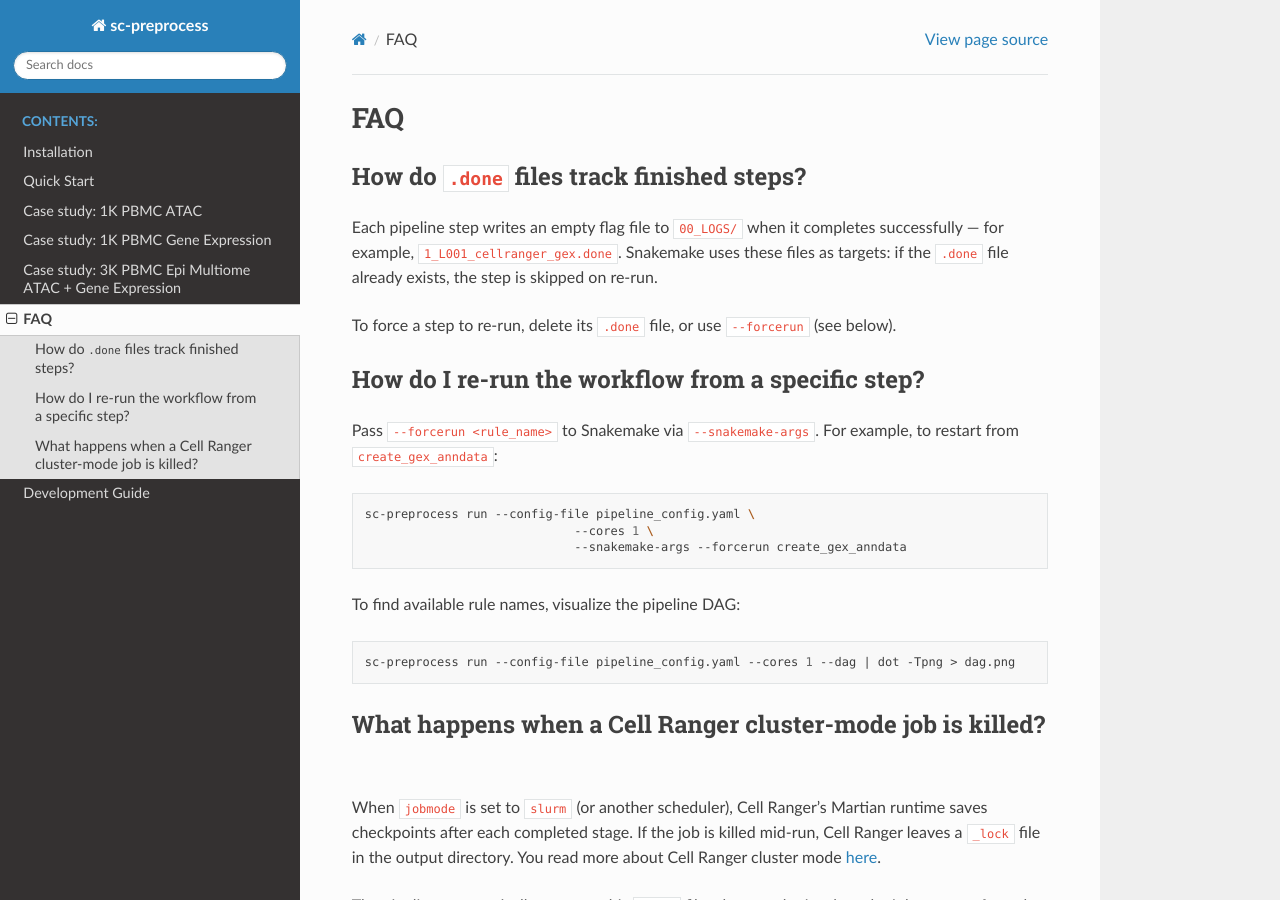
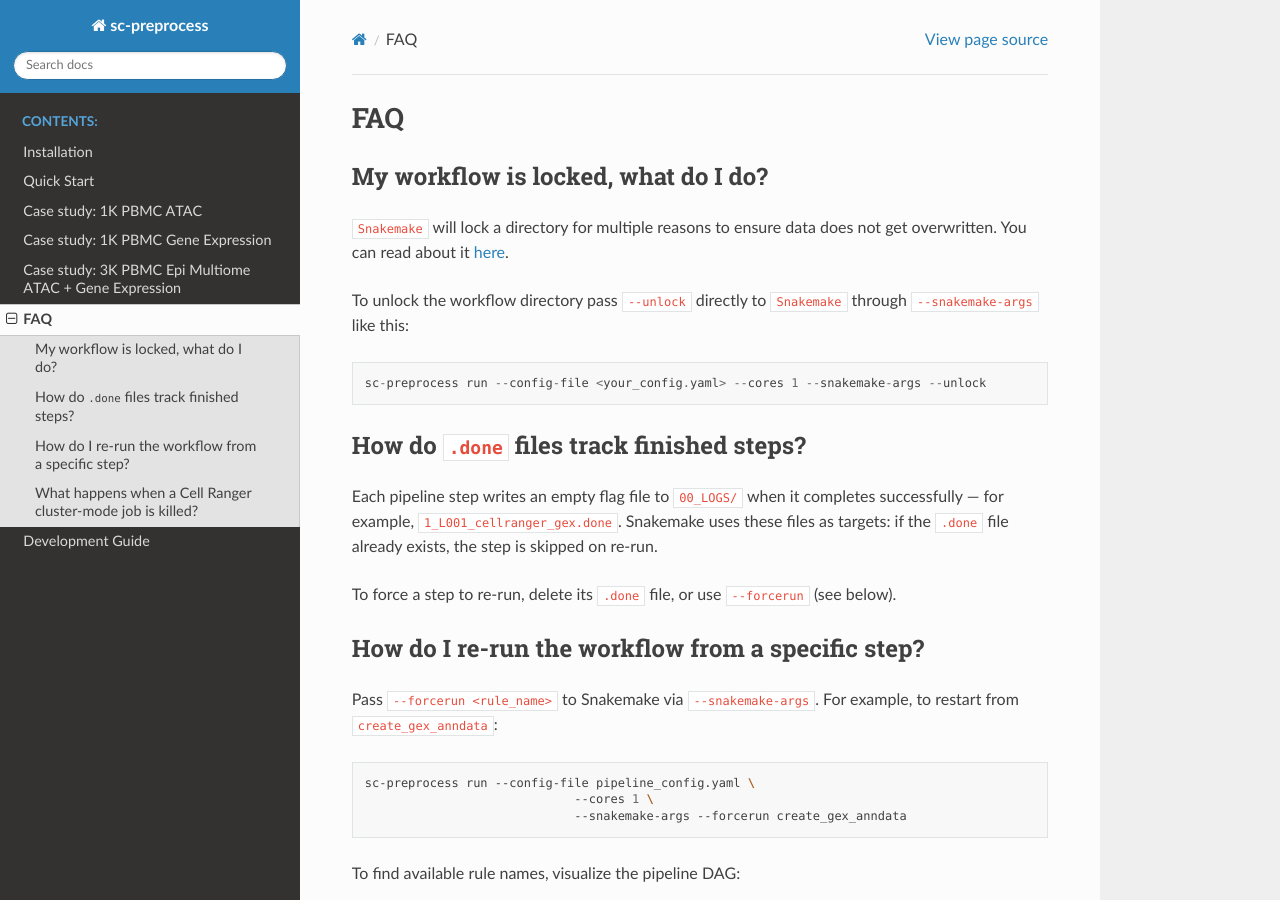
Before and after one commit to mschecht/cellranger-snakemake, a Sphinx documentation site: the page built from docs/source/faq.md, in a window 1280 px wide and 900 px high. Built offline with Sphinx 7.4.7 and the Read the Docs theme 3.1.0, drawn with Linux system fonts in a browser that asks for light colours.

Commit message:
FAQ: unlock snakemake dir

`````diff
--- a/docs/source/faq.md
+++ b/docs/source/faq.md
@@ -1,4 +1,14 @@
 # FAQ
+
+## My workflow is locked, what do I do?
+
+`Snakemake` will lock a directory for multiple reasons to ensure data does not get overwritten. You can read about it [here](https://snakemake.readthedocs.io/en/stable/project_info/faq.html#how-does-snakemake-lock-the-working-directory).
+
+To unlock the workflow directory pass `--unlock` directly to `Snakemake` through `--snakemake-args` like this:
+
+```
+sc-preprocess run --config-file <your_config.yaml> --cores 1 --snakemake-args --unlock
+````
 
 ## How do `.done` files track finished steps?
 
`````
